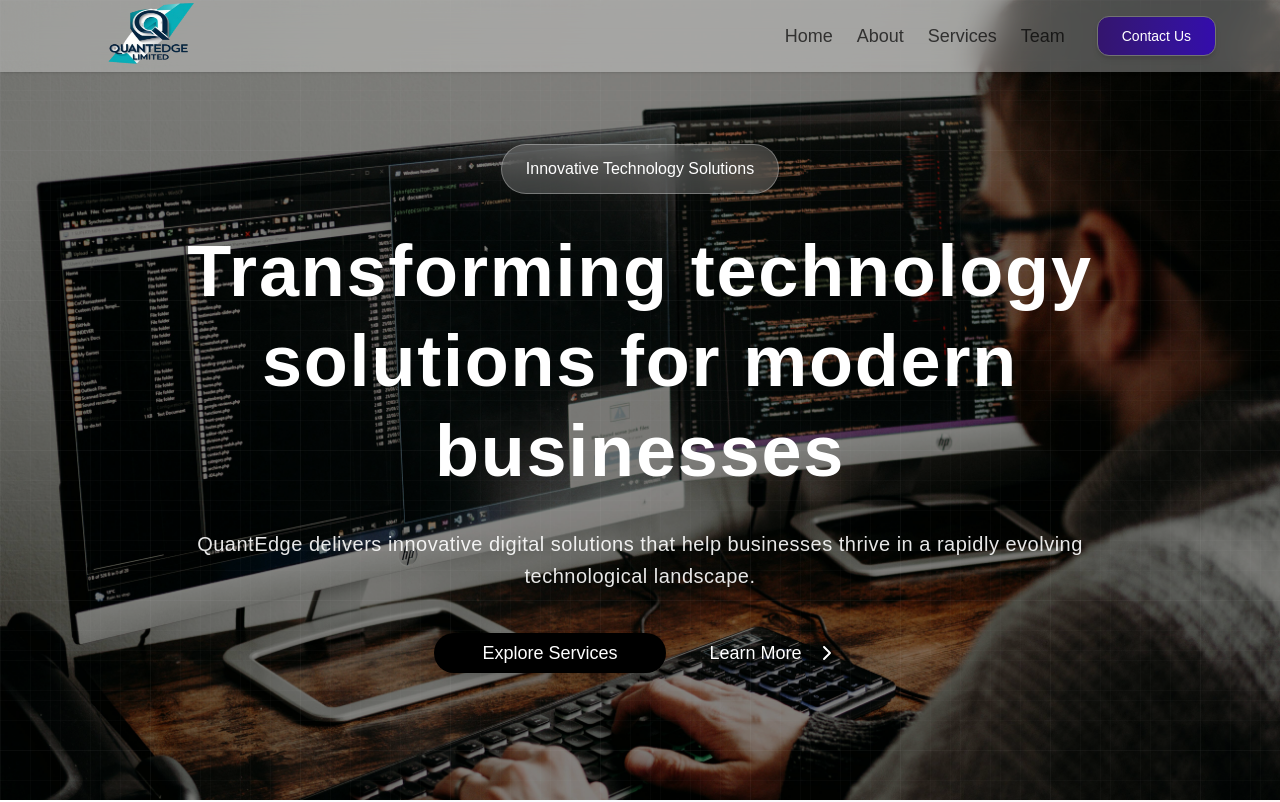
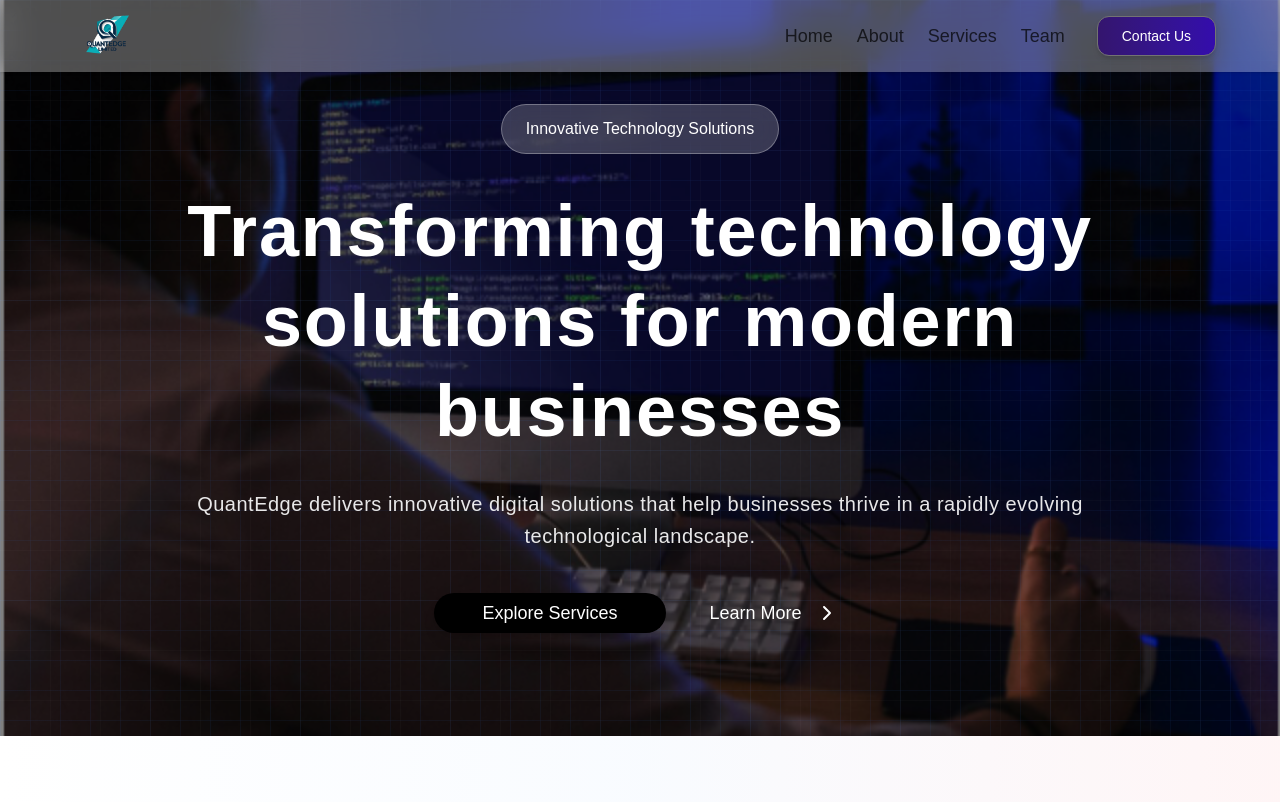
Before and after one commit to QuantEdge-Limited/company-website, a Next.js app: page / in a window 1280 px wide. Shown: the top 802 px of the page. Built offline with nearby package versions, Linux system fonts and the light colour scheme.

Commit message:
Update logo appearance and front image background

```diff
--- a/components/Home features/HeroSection.tsx
+++ b/components/Home features/HeroSection.tsx
@@ -18,29 +18,26 @@
       {/* Hero Section - Full screen height with responsive padding */}
       <section
         id="home"
-        className="relative w-full min-h-screen flex flex-col justify-center items-center pt-20 sm:pt-24 md:pt-28 lg:pt-32 pb-16 sm:pb-20 md:pb-24 lg:pb-28 px-4 sm:px-6 md:px-8 lg:px-16 xl:px-20
-  bg-gradient-to-br from-[#FEEBC8] via-[#FBD38D] to-[#F6AD55]" // warm light fallback gradient
+        className="relative w-full min-h-screen lg:min-h-[92vh] flex flex-col justify-center items-center px-4 sm:px-6 md:px-8 lg:px-16 xl:px-20
+          bg-gradient-to-br from-slate-900 via-purple-900 to-slate-800"
         style={{
-          backgroundImage: `
-      url('/images/hero2.jpg'),
-      linear-gradient(to bottom right, #FEEBC8, #FBD38D, #F6AD55)
-    `,
+          backgroundImage: `url('/images/quantedge-website-bg.png')`,
           backgroundSize: "cover",
           backgroundPosition: "center",
           backgroundRepeat: "no-repeat",
         }}
       >
         {/* Dark Overlay for text readability */}
-        <div className="absolute inset-0 bg-black/40" />
+        <div className="absolute inset-0 bg-black/50" />
 
         {/* Grid Pattern Overlay */}
         <div
           className="absolute inset-0 opacity-20"
           style={{
             backgroundImage: `
-        linear-gradient(rgba(255,255,255,0.1) 1px, transparent 1px),
-        linear-gradient(90deg, rgba(255,255,255,0.1) 1px, transparent 1px)
-      `,
+              linear-gradient(rgba(59, 130, 246, 0.3) 1px, transparent 1px),
+              linear-gradient(90deg, rgba(59, 130, 246, 0.3) 1px, transparent 1px)
+            `,
             backgroundSize: "30px 30px",
           }}
         />
@@ -50,9 +47,9 @@
           className="absolute inset-0 opacity-20 hidden md:block"
           style={{
             backgroundImage: `
-        linear-gradient(rgba(255,255,255,0.1) 1px, transparent 1px),
-        linear-gradient(90deg, rgba(255,255,255,0.1) 1px, transparent 1px)
-      `,
+              linear-gradient(rgba(255,255,255,0.1) 1px, transparent 1px),
+              linear-gradient(90deg, rgba(255,255,255,0.1) 1px, transparent 1px)
+            `,
             backgroundSize: "50px 50px",
           }}
         />
@@ -72,8 +69,7 @@
 
           {/* Subtitle */}
           <p className="mb-6 sm:mb-8 md:mb-10 text-sm sm:text-base md:text-lg lg:text-xl leading-relaxed tracking-wide max-w-full sm:max-w-2xl md:max-w-3xl lg:max-w-4xl mx-auto opacity-90">
-            QuantEdge delivers innovative digital solutions that help businesses
-            thrive in a rapidly evolving technological landscape.
+            QuantEdge delivers innovative digital solutions that help businesses thrive in a rapidly evolving technological landscape.
           </p>
 
           {/* CTA Buttons */}
--- a/components/Navbar.tsx
+++ b/components/Navbar.tsx
@@ -1,6 +1,6 @@
 "use client";
 
-import React, { useState } from "react";
+import React, { useEffect, useState } from "react";
 import { Button } from "./ui/button";
 import Link from "next/link";
 import { Menu, X } from "lucide-react";
@@ -9,6 +9,22 @@
 export default function Navbar() {
   // State to manage mobile menu visibility
   const [isMobileMenuOpen, setIsMobileMenuOpen] = useState(false);
+  const [isScrolled, setIsScrolled] = useState(false);
+
+  useEffect(() => {
+    const handleScroll = () => {
+      const threshold = window.innerHeight * 0.8; // 80% of viewport height
+      // Show logo only when at the very top of the page (landing section)
+      const showLogo = window.scrollY < threshold;
+      setIsScrolled(!showLogo);
+    };
+
+    window.addEventListener("scroll", handleScroll);
+    handleScroll(); // Initial check on mount
+    return () => {
+      window.removeEventListener("scroll", handleScroll);
+    };
+  }, []);
 
   // Toggle mobile menu function
   const toggleMobileMenu = () => {
@@ -26,6 +42,8 @@
       <nav className="w-full h-[72px] fixed top-0 z-50 flex items-center justify-between px-4 sm:px-6 md:px-8 lg:px-16 bg-white/30 backdrop-blur-lg shadow-sm">
         {/* Logo Section - Responsive text sizing */}
         <div className="flex items-center">
+          {!isScrolled && (
+            <>
           {/* Logo Icon - Optional: Add your logo image here */}
           <Link href="/">
             <Image
@@ -33,9 +51,11 @@
               alt="logo"
               width={594}
               height={420}
-              className="w-[170px] h-24"
+              className="w-auto h-15 object-contain"
             />
           </Link>
+          </>
+          )}
 
           {/* Company Name - Responsive sizing and truncation */}
           {/* <h1 className="text-lg sm:text-xl md:text-2xl lg:text-3xl font-medium text-black/70 truncate">
```
Also changed, not shown: public/images/quantedge-website-bg.png (added), public/images/quantedge-website-bg1.png (added).
